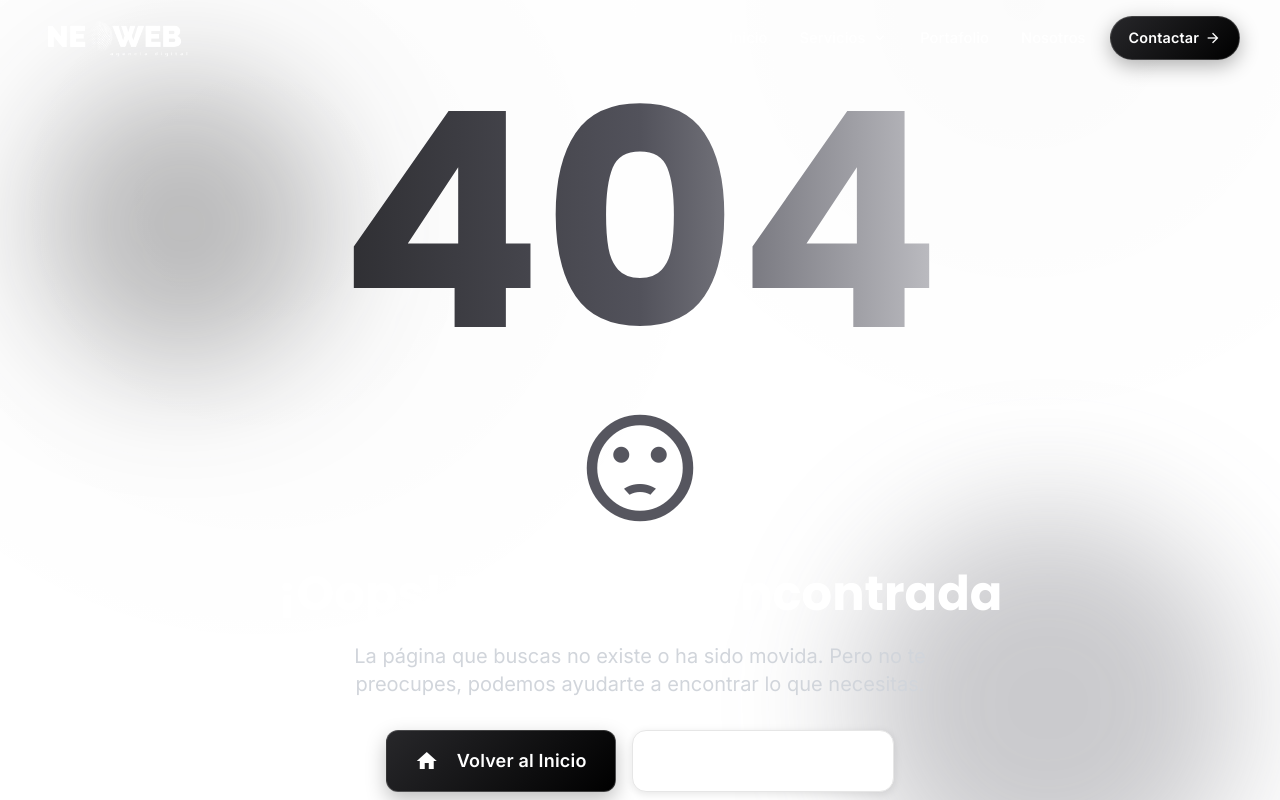
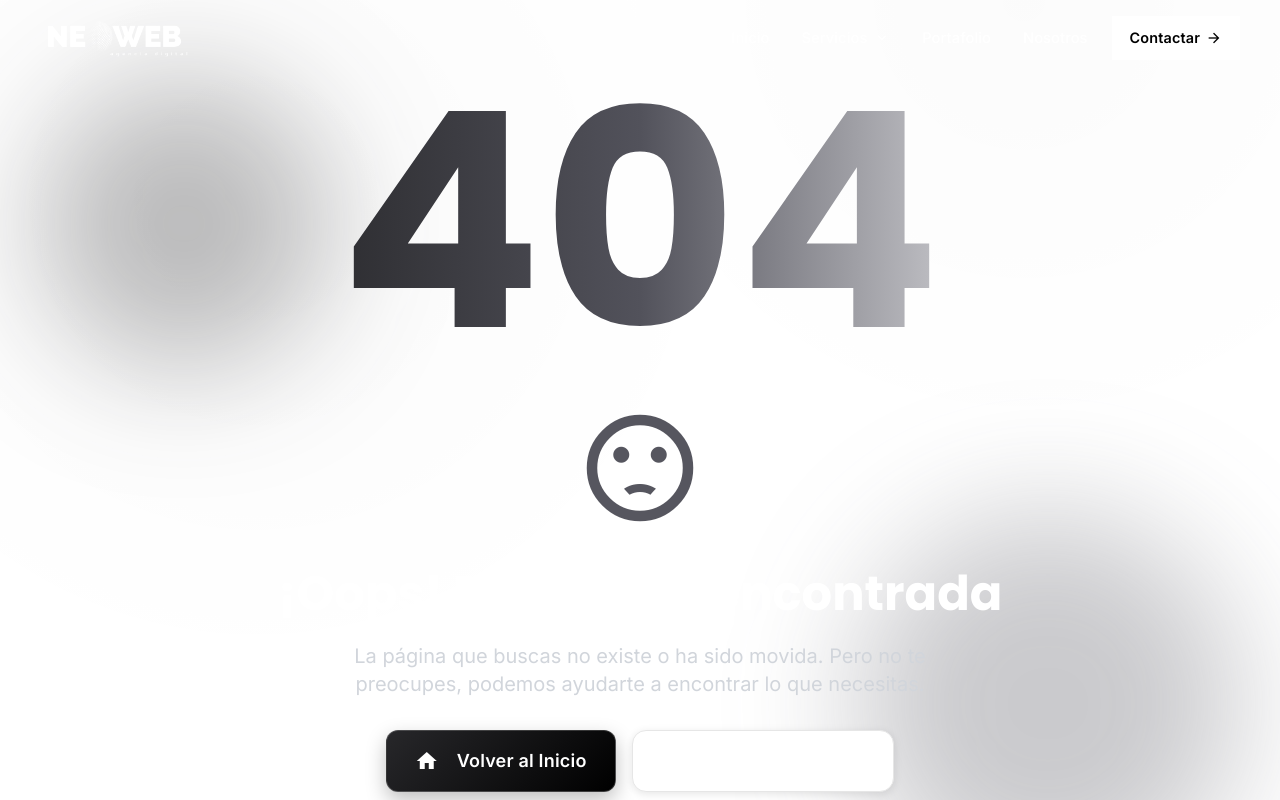
Before and after one commit to ConquestJD/neoweb, an Angular app: page /404 in a window 1280 px wide. Shown: the top 800 px of the page. Built offline with nearby package versions, Linux system fonts and the light colour scheme.

Commit message:
Refactor navbar component styles for improved consistency and aesthetics
- Simplify background colors and transitions for navbar and buttons.
- Update button styles to remove gradients and enhance hover effects.
- Adjust mobile menu styles for a cleaner appearance and better usability.

```diff
--- a/src/app/shared/components/navbar/navbar.component.css
+++ b/src/app/shared/components/navbar/navbar.component.css
@@ -12,15 +12,13 @@
   z-index: 100;
   background: transparent;
   border-bottom: 1px solid transparent;
-  transition: background 0.35s ease, box-shadow 0.35s ease, border-color 0.35s ease, backdrop-filter 0.35s ease;
+  transition: background 0.35s ease, box-shadow 0.35s ease, border-color 0.35s ease;
   box-shadow: none;
 }
 
 .navbar-scrolled {
-  background: rgba(17, 17, 19, 0.85);
-  backdrop-filter: saturate(160%) blur(14px);
-  -webkit-backdrop-filter: saturate(160%) blur(14px);
-  border-bottom: 1px solid rgba(255, 255, 255, 0.08);
+  background: #000000;
+  border-bottom: 1px solid rgba(255, 255, 255, 0.1);
   box-shadow: 0 6px 28px rgba(0, 0, 0, 0.45);
 }
 
@@ -141,7 +139,7 @@
 .megamenu-aside {
   position: relative;
   padding: 32px 26px;
-  background: linear-gradient(160deg, #18181b 0%, #000000 100%);
+  background: #000000;
   color: #ffffff;
   display: flex;
   flex-direction: column;
@@ -184,25 +182,25 @@
   display: inline-flex;
   align-items: center;
   gap: 8px;
-  padding: 12px 16px;
-  border-radius: 999px;
-  background: rgba(255,255,255,0.14);
+  padding: 12px 0;
+  border-radius: 0;
+  background: #000000;
   color: #ffffff;
   font-family: 'Inter', sans-serif;
   font-weight: 600;
   font-size: 0.82rem;
   line-height: 1.3;
   text-decoration: none;
-  border: 1px solid rgba(255,255,255,0.22);
-  transition: background 0.2s ease, transform 0.2s ease;
+  border: none;
+  transition: opacity 0.2s ease, transform 0.2s ease;
   width: max-content;
   max-width: 100%;
   box-sizing: border-box;
 }
 
 .megamenu-cta:hover {
-  background: rgba(255,255,255,0.22);
-  transform: translateY(-1px);
+  opacity: 0.78;
+  transform: translateX(2px);
 }
 
 .megamenu-cta .material-icons {
@@ -325,14 +323,14 @@
 .btn-navbar {
   margin-left: 6px;
   font-size: 0.9rem;
-  background: linear-gradient(135deg, #27272a 0%, #000000 100%) !important;
-  color: #ffffff !important;
+  background: #ffffff !important;
+  color: #000000 !important;
   font-weight: 600;
-  padding: 10px 18px;
-  border-radius: 999px;
-  border: 1px solid rgba(255, 255, 255, 0.18);
-  box-shadow: 0 6px 20px rgba(0, 0, 0, 0.3);
-  transition: transform 0.25s ease, box-shadow 0.25s ease, background 0.25s ease;
+  padding: 11px 18px;
+  border-radius: 0 !important;
+  border: none !important;
+  box-shadow: none !important;
+  transition: transform 0.25s ease, opacity 0.25s ease, background 0.25s ease;
   display: inline-flex;
   align-items: center;
   gap: 6px;
@@ -341,12 +339,13 @@
 
 .btn-navbar .material-icons {
   font-size: 1rem;
+  color: #000000;
 }
 
 .btn-navbar:hover {
-  background: linear-gradient(135deg, #000000 0%, #000000 100%) !important;
-  transform: translateY(-2px);
-  box-shadow: 0 10px 26px rgba(0, 0, 0, 0.45);
+  background: #f4f4f5 !important;
+  transform: translateY(-1px);
+  box-shadow: none !important;
 }
 
 /* ----- Mobile ----- */
@@ -372,12 +371,12 @@
 }
 
 .mobile-menu-glass {
-  background: rgba(17, 17, 19, 0.97) !important;
-  backdrop-filter: blur(22px);
-  border: 1px solid rgba(255, 255, 255, 0.18) !important;
+  background: #000000 !important;
+  backdrop-filter: none;
+  border: 1px solid rgba(255, 255, 255, 0.12) !important;
   box-shadow: 0 18px 50px rgba(0, 0, 0, 0.5) !important;
   margin: 12px;
-  border-radius: 18px;
+  border-radius: 0;
 }
 
 .mobile-menu-content {
@@ -502,19 +501,20 @@
   width: 100%;
   margin-top: 10px;
   padding: 12px 18px;
-  background: linear-gradient(135deg, #27272a 0%, #000000 100%) !important;
-  color: #ffffff !important;
+  background: #ffffff !important;
+  color: #000000 !important;
   font-weight: 600;
-  border-radius: 999px;
-  border: 1px solid rgba(255, 255, 255, 0.18);
-  box-shadow: 0 6px 20px rgba(0, 0, 0, 0.3);
+  border-radius: 0 !important;
+  border: none !important;
+  box-shadow: none !important;
   cursor: pointer;
-  transition: transform 0.25s ease, box-shadow 0.25s ease;
+  transition: transform 0.25s ease, opacity 0.25s ease;
 }
 
 .btn-mobile-full:hover {
-  transform: translateY(-2px);
-  box-shadow: 0 10px 26px rgba(0, 0, 0, 0.4);
+  transform: translateY(-1px);
+  opacity: 0.92;
+  box-shadow: none !important;
 }
 
 /* ----- Breakpoints ----- */
```
